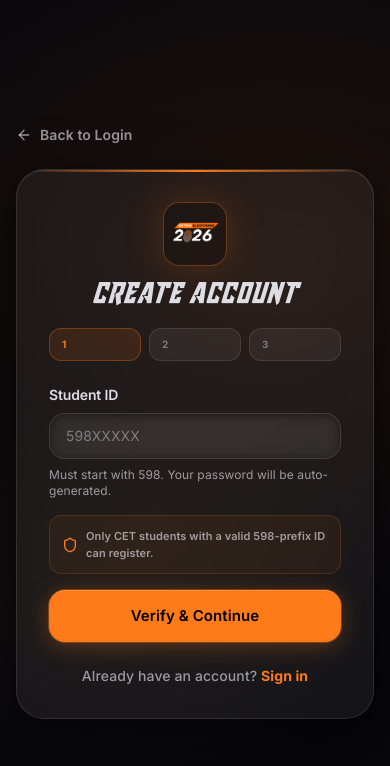
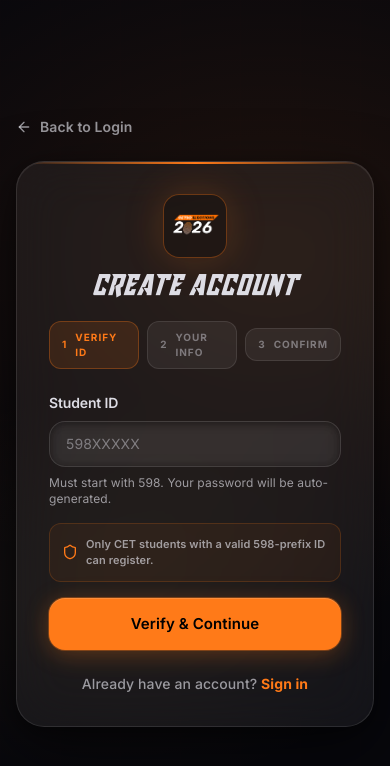
Before and after one commit to katto-1204/CETSO-Official-Voting-System, a React (Vite) app: page /register in a window 390 px wide. Shown: the top 766 px of the page. Built offline with nearby package versions, Linux system fonts and the light colour scheme.

Commit message:
feat: implement multi-step student registration page with Supabase integration

```diff
--- a/src/pages/RegisterPage.tsx
+++ b/src/pages/RegisterPage.tsx
@@ -289,7 +289,7 @@ export default function RegisterPage() {
                     }
                   >
                     {isDone ? <CheckCircle2 className="h-3 w-3" /> : <span>{stepNum}</span>}
-                    <span className="hidden sm:inline">{label}</span>
+                    <span>{label}</span>
                   </div>
                 </div>
               )
```
